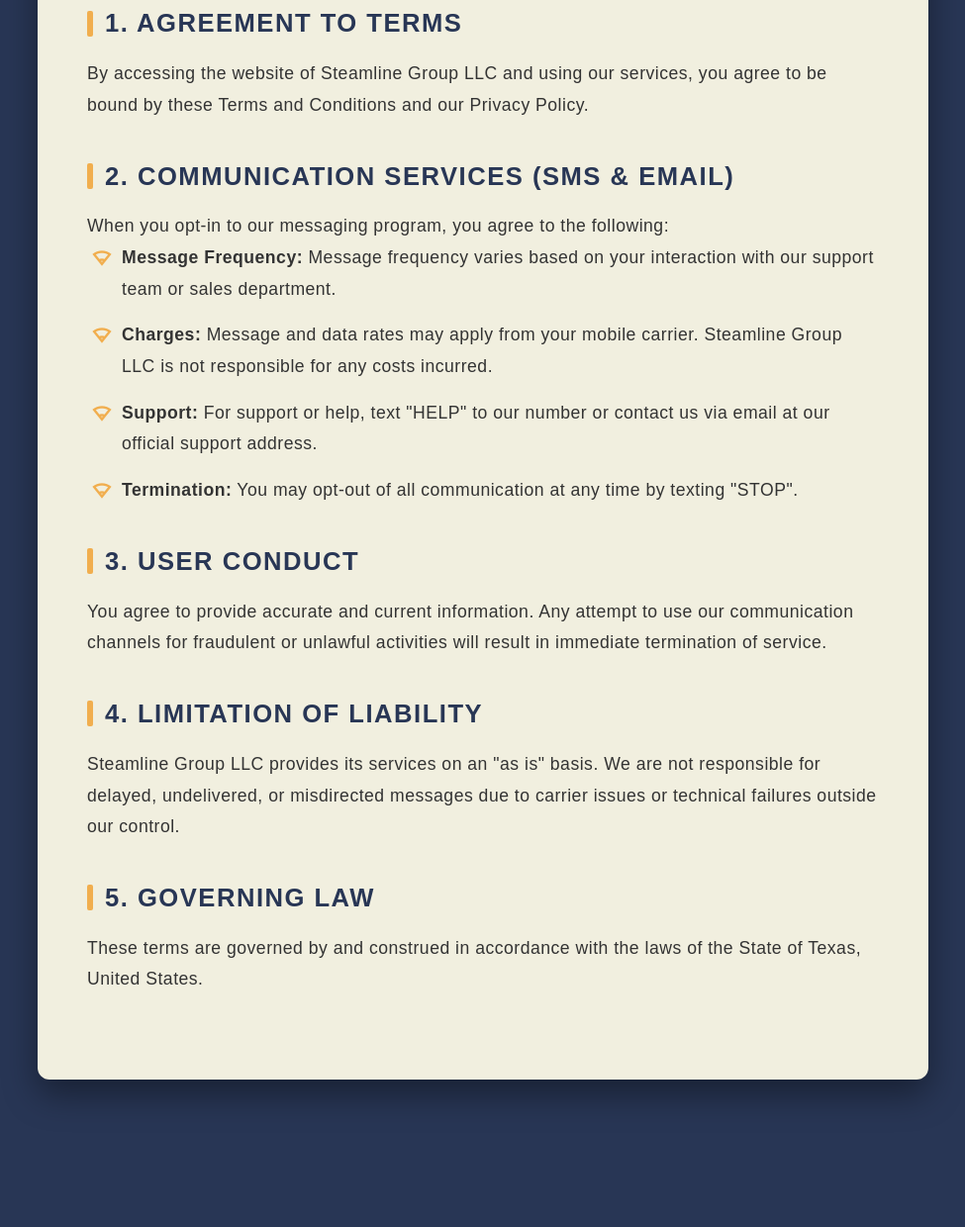
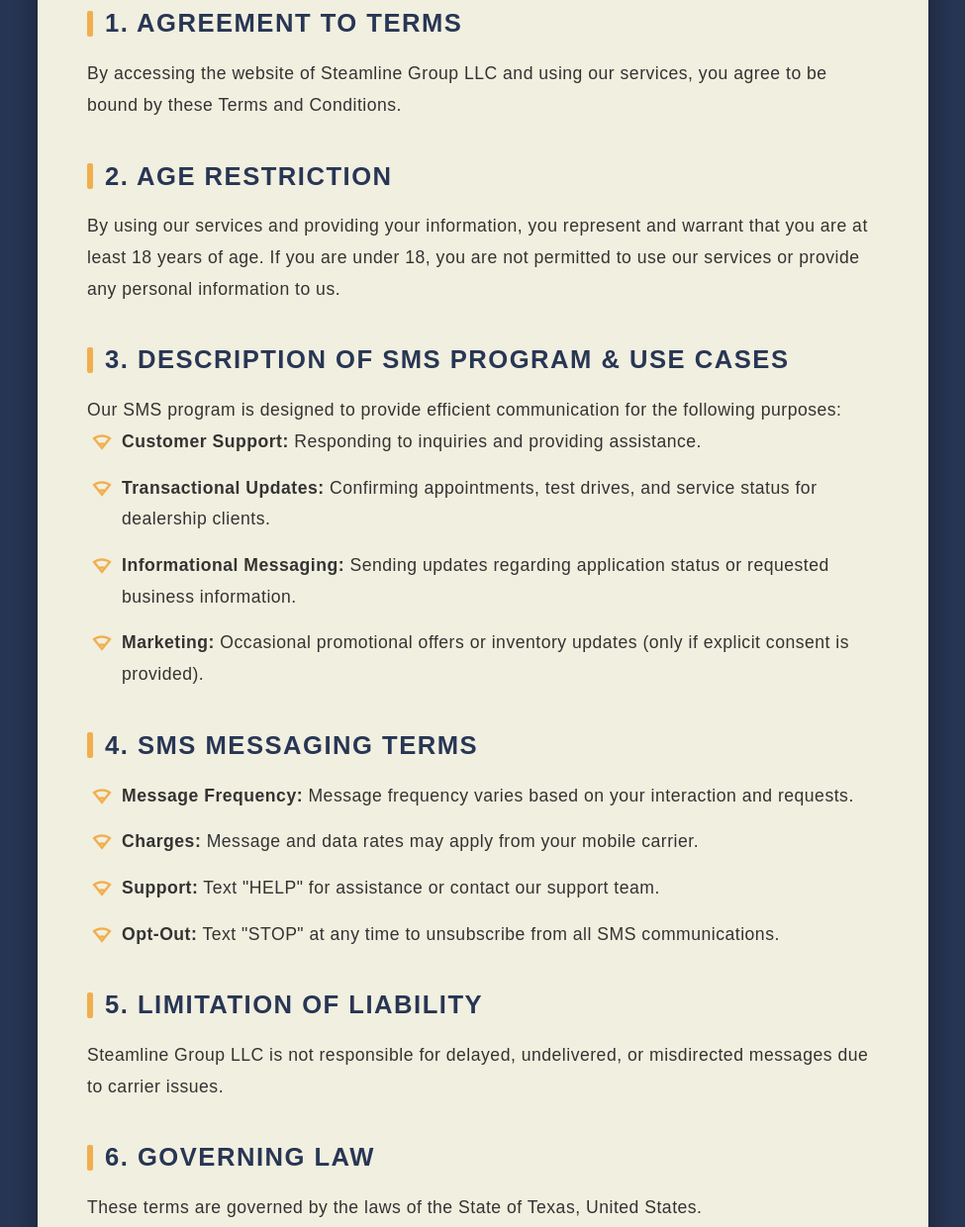
Before and after one commit to rafaeldevs96/proyecto-german, a plain HTML site: page termsOfServices.html in a window 1280 px wide. Shown: the part 600-1840 px from the top of the page at 99% size, without its empty margins (152-1127 px from the left). Drawn offline with nearby package versions, Linux system fonts and the light colour scheme; a web font is replaced by a local one.

Commit message:
cambios de politicas y normas

```diff
--- a/termsOfServices.html
+++ b/termsOfServices.html
@@ -21,40 +21,57 @@
             <li class="nav-item"><a href="contact.html" class="nav-link btn-contact">Contact Us</a></li>
         </ul>
     </nav>
+
     <main class="legal-page-content">
         <div class="legal-container">
             <header class="legal-header">
                 <h1>Terms and Conditions</h1>
                 <p class="last-updated">Last Updated: April 21, 2026</p>
             </header>
+
             <section class="legal-section">
                 <h2>1. Agreement to Terms</h2>
-                <p>By accessing the website of Steamline Group LLC and using our services, you agree to be bound by these Terms and Conditions and our Privacy Policy.</p>
+                <p>By accessing the website of Steamline Group LLC and using our services, you agree to be bound by these Terms and Conditions.</p>
             </section>
+
             <section class="legal-section">
-                <h2>2. Communication Services (SMS & Email)</h2>
-                <p>When you opt-in to our messaging program, you agree to the following:</p>
+                <h2>2. Age Restriction</h2>
+                <p>By using our services and providing your information, you represent and warrant that you are at least 18 years of age. If you are under 18, you are not permitted to use our services or provide any personal information to us.</p>
+            </section>
+
+            <section class="legal-section">
+                <h2>3. Description of SMS Program & Use Cases</h2>
+                <p>Our SMS program is designed to provide efficient communication for the following purposes:</p>
                 <ul>
-                    <li><strong>Message Frequency:</strong> Message frequency varies based on your interaction with our support team or sales department.</li>
-                    <li><strong>Charges:</strong> Message and data rates may apply from your mobile carrier. Steamline Group LLC is not responsible for any costs incurred.</li>
-                    <li><strong>Support:</strong> For support or help, text "HELP" to our number or contact us via email at our official support address.</li>
-                    <li><strong>Termination:</strong> You may opt-out of all communication at any time by texting "STOP".</li>
+                    <li><strong>Customer Support:</strong> Responding to inquiries and providing assistance.</li>
+                    <li><strong>Transactional Updates:</strong> Confirming appointments, test drives, and service status for dealership clients.</li>
+                    <li><strong>Informational Messaging:</strong> Sending updates regarding application status or requested business information.</li>
+                    <li><strong>Marketing:</strong> Occasional promotional offers or inventory updates (only if explicit consent is provided).</li>
                 </ul>
             </section>
+
             <section class="legal-section">
-                <h2>3. User Conduct</h2>
-                <p>You agree to provide accurate and current information. Any attempt to use our communication channels for fraudulent or unlawful activities will result in immediate termination of service.</p>
+                <h2>4. SMS Messaging Terms</h2>
+                <ul>
+                    <li><strong>Message Frequency:</strong> Message frequency varies based on your interaction and requests.</li>
+                    <li><strong>Charges:</strong> Message and data rates may apply from your mobile carrier.</li>
+                    <li><strong>Support:</strong> Text "HELP" for assistance or contact our support team.</li>
+                    <li><strong>Opt-Out:</strong> Text "STOP" at any time to unsubscribe from all SMS communications.</li>
+                </ul>
             </section>
+
             <section class="legal-section">
-                <h2>4. Limitation of Liability</h2>
-                <p>Steamline Group LLC provides its services on an "as is" basis. We are not responsible for delayed, undelivered, or misdirected messages due to carrier issues or technical failures outside our control.</p>
+                <h2>5. Limitation of Liability</h2>
+                <p>Steamline Group LLC is not responsible for delayed, undelivered, or misdirected messages due to carrier issues.</p>
             </section>
+
             <section class="legal-section">
-                <h2>5. Governing Law</h2>
-                <p>These terms are governed by and construed in accordance with the laws of the State of Texas, United States.</p>
+                <h2>6. Governing Law</h2>
+                <p>These terms are governed by the laws of the State of Texas, United States.</p>
             </section>
         </div>
     </main>
+
     <footer class="footer">
         <div class="footer-bottom"><p>&copy; 2026 SteamlineGroup. All rights reserved.</p></div>
     </footer>
```
Also changed, not shown: privacyPolicy.html (+26 -18 lines).
